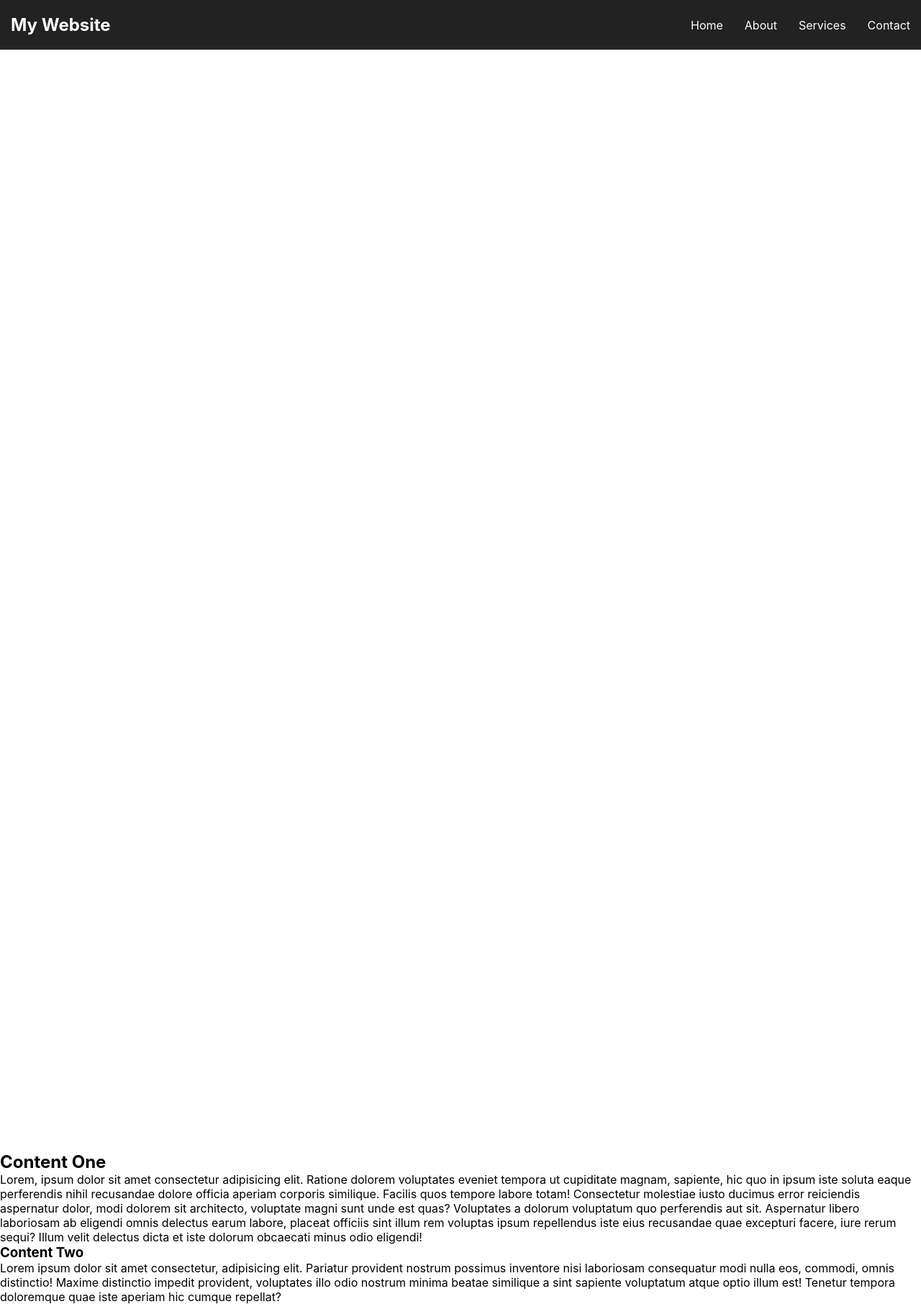
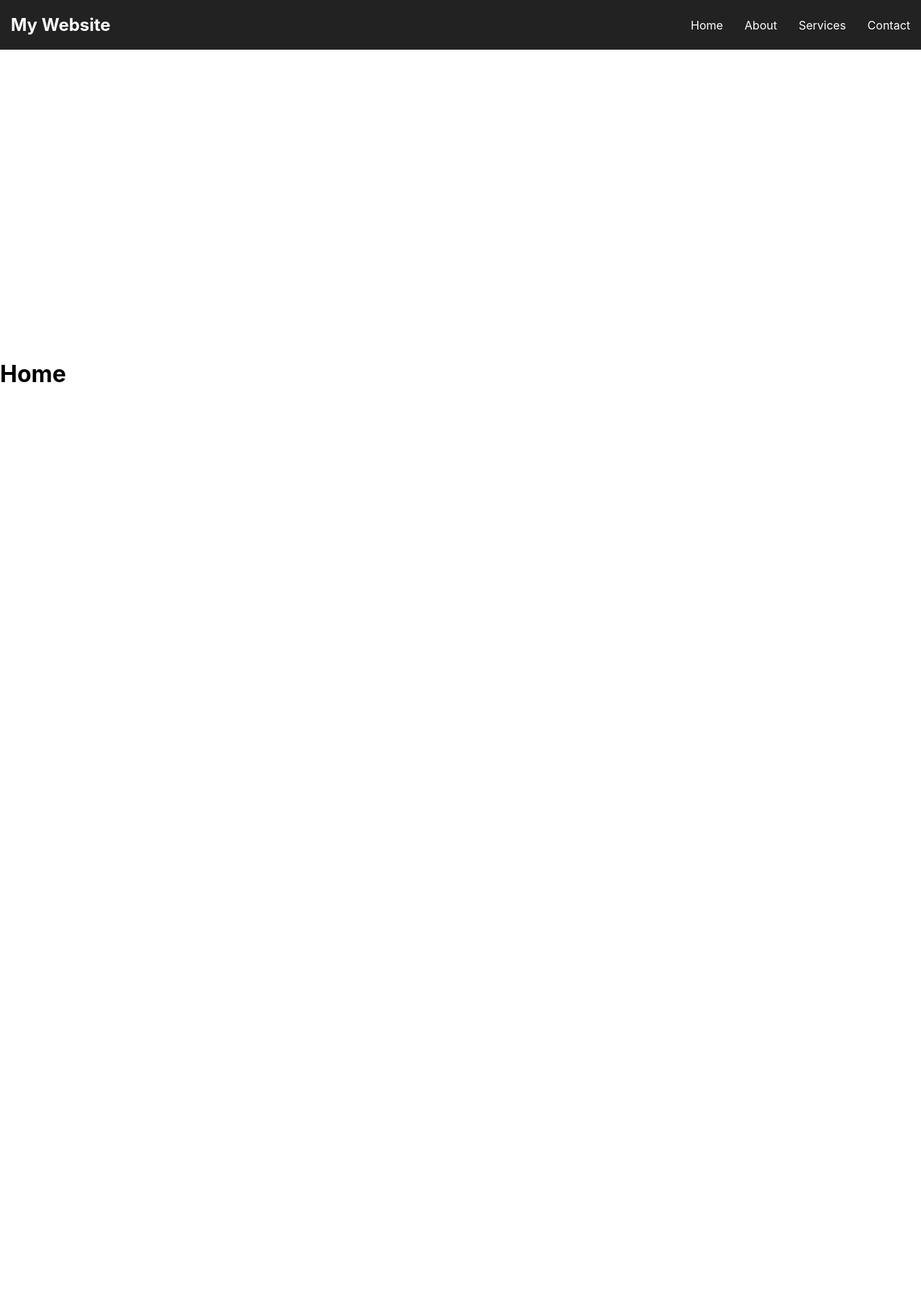
Before and after one commit to jshan431/portfolioV3, a Next.js app: page / in a window 1280 px wide. Shown: the whole page at 72% size. After the commit the page ends 800 px from the top, so only its background shows below. Built offline with nearby package versions, Linux system fonts and the light colour scheme.

Commit message:
start navigation

```diff
--- a/components/Header.js
+++ b/components/Header.js
@@ -50,29 +50,23 @@ export default function Header() {
         <div className={styles.container}>
           <h1 className="logo"><a href="/index.html">My Website</a></h1>
           <ul>
-            <li><a href="#" class="current">Home</a></li>
-            <li><a href="#">About</a></li>
+            <li>
+
+                <Link href={'/'} className="nav-link">
+                  Home
+                </Link>
+
+            </li>
+            <li>
+              <Link href={'/about'} className="nav-link">
+                About
+              </Link>
+            </li>
             <li><a href="#">Services</a></li>
             <li><a href="#">Contact</a></li>
           </ul>
         </div>
       </nav>
-
-    <div class="hero" style={{height: '200vh'}}>
-      <div class="container">
-        <h1>Welcome To My Website</h1>
-        <p>Lorem ipsum, dolor sit amet consectetur adipisicing elit. Maiores, consequuntur?</p>
-      </div>
-    </div>
-
-    <section class="container content">
-      <h2>Content One</h2>
-      <p>Lorem, ipsum dolor sit amet consectetur adipisicing elit. Ratione dolorem voluptates eveniet tempora ut cupiditate magnam, sapiente, hic quo in ipsum iste soluta eaque perferendis nihil recusandae dolore officia aperiam corporis similique. Facilis quos tempore labore totam! Consectetur molestiae iusto ducimus error reiciendis aspernatur dolor, modi dolorem sit architecto, voluptate magni sunt unde est quas? Voluptates a dolorum voluptatum quo perferendis aut sit. Aspernatur libero laboriosam ab eligendi omnis delectus earum labore, placeat officiis sint illum rem voluptas ipsum repellendus iste eius recusandae quae excepturi facere, iure rerum sequi? Illum velit delectus dicta et iste dolorum obcaecati minus odio eligendi!</p>
-
-      <h3>Content Two</h3>
-      <p>Lorem ipsum dolor sit amet consectetur, adipisicing elit. Pariatur provident nostrum possimus inventore nisi laboriosam consequatur modi nulla eos, commodi, omnis distinctio! Maxime distinctio impedit provident, voluptates illo odio nostrum minima beatae similique a sint sapiente voluptatum atque optio illum est! Tenetur tempora doloremque quae iste aperiam hic cumque repellat?</p>
-    </section>
-
     </header>
   )
 }
--- a/pages/about.js
+++ b/pages/about.js
@@ -5,7 +5,7 @@ export default function AboutPage({about}){
   return(
     <Layout title='Jack Shan'>
 
-      <h1>Hello</h1>
+      <h1 style={{marginTop: '500px'}}>Hello</h1>
 
     </Layout>
   )
--- a/pages/index.js
+++ b/pages/index.js
@@ -5,7 +5,9 @@ import styles from '../styles/Home.module.scss'
 
 export default function Home() {
   return (
-    <Layout>
+    <Layout title='Jack Shan'>
+
+      <h1 style={{marginTop: '500px'}}>Home</h1>
 
     </Layout>
   )
```
